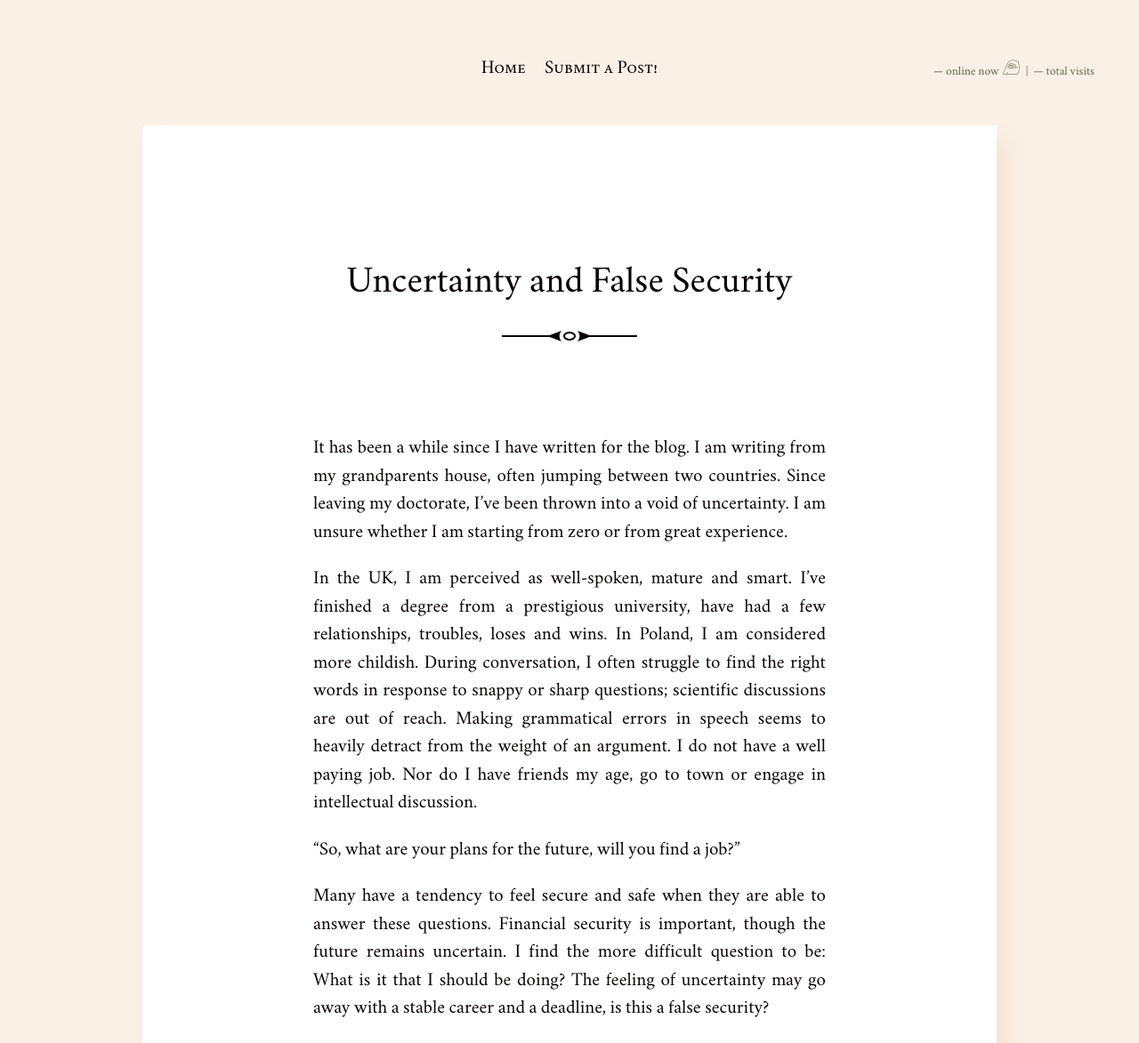
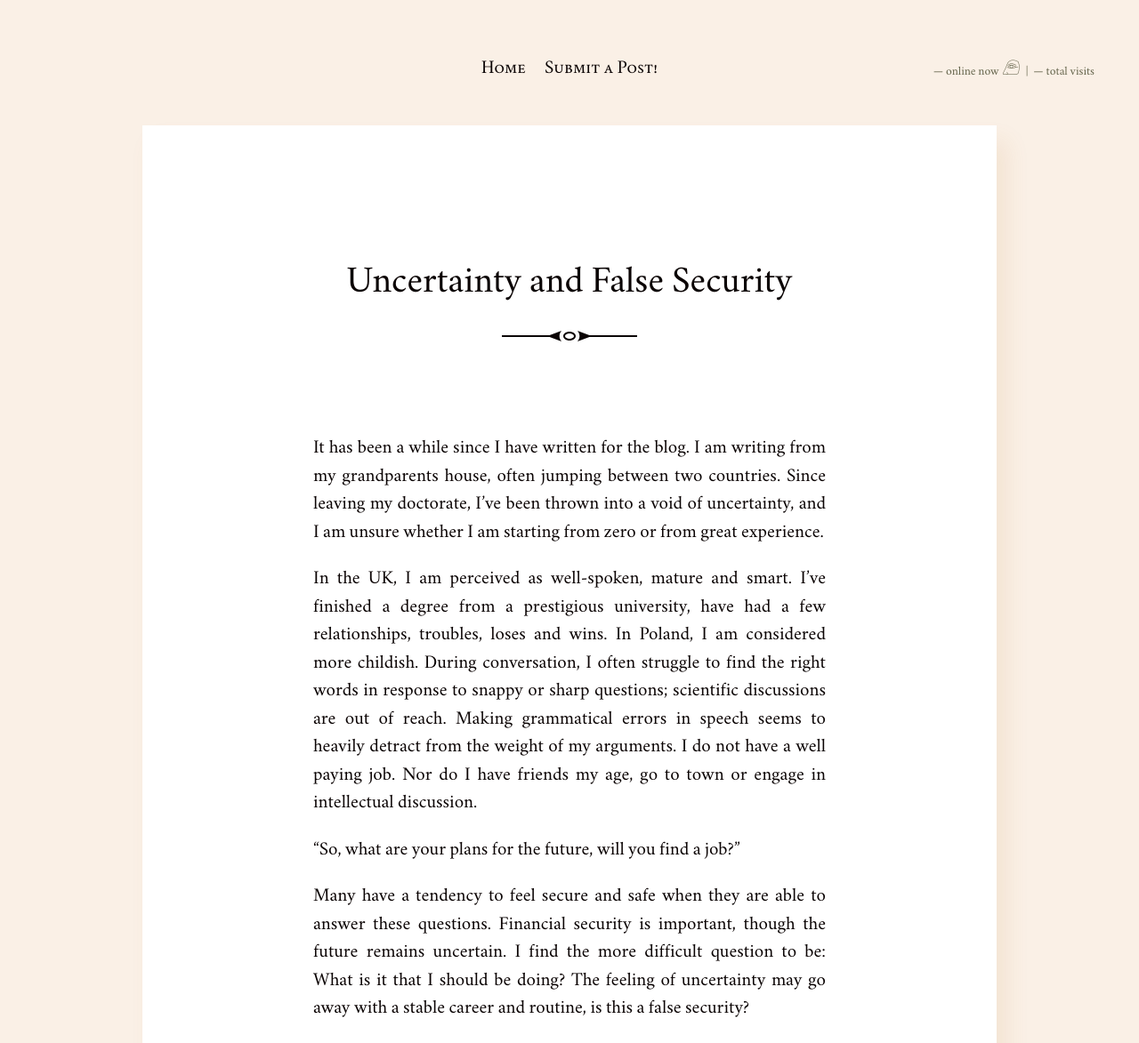
Before and after one commit to batterypointwriting/batterypointwriting.github.io, a Jekyll site: the page built from _posts/2026-10-03-Uncertainty-and-False-Security.md, in a window 1280 px wide. Shown: the top 1173 px of the page at 89% size. Built offline with Jekyll 4.4.1, drawn with Linux system fonts in a browser that asks for light colours; grey boxes are pictures that could not be loaded.

Commit message:
Update 2026-10-03-Uncertainty-and-False-Security.md

```diff
--- a/_posts/2026-10-03-Uncertainty-and-False-Security.md
+++ b/_posts/2026-10-03-Uncertainty-and-False-Security.md
@@ -6,13 +6,13 @@ date: 2026-10-03
 ---
 It has been a while since I have written for the blog. I am writing from my grandparents house,
 often jumping between two countries. Since leaving my doctorate, I've been thrown into a void
-of uncertainty. I am unsure whether I am starting from zero or from great experience.
+of uncertainty, and I am unsure whether I am starting from zero or from great experience.
 
 In the UK, I am perceived as well-spoken, mature and smart. I've finished a degree from a prestigious
 university, have had a few relationships, troubles, loses and wins. In Poland, I am considered
 more childish. During conversation, I often struggle to find the right words in response
 to snappy or sharp questions; scientific discussions are out of reach. Making grammatical errors
-in speech seems to heavily detract from the weight of an argument. I do not have a well paying job.
+in speech seems to heavily detract from the weight of my arguments. I do not have a well paying job.
 Nor do I have friends my age, go to town or engage in intellectual discussion.
 
 "So, what are your plans for the future, will you find a job?"
@@ -20,7 +20,6 @@ Nor do I have friends my age, go to town or engage in intellectual discussion.
 Many have a tendency to feel secure and safe when they are able to answer these
 questions. Financial security is important, though the future remains uncertain. I find
 the more difficult question to be: What is it that I should be doing? The feeling of
-uncertainty may go away with a stable career and a deadline, is this a
-false security?
+uncertainty may go away with a stable career and routine, is this a false security?
 
 ![grandparents-house](/assets/images/grandparents-house.jpg)
```
